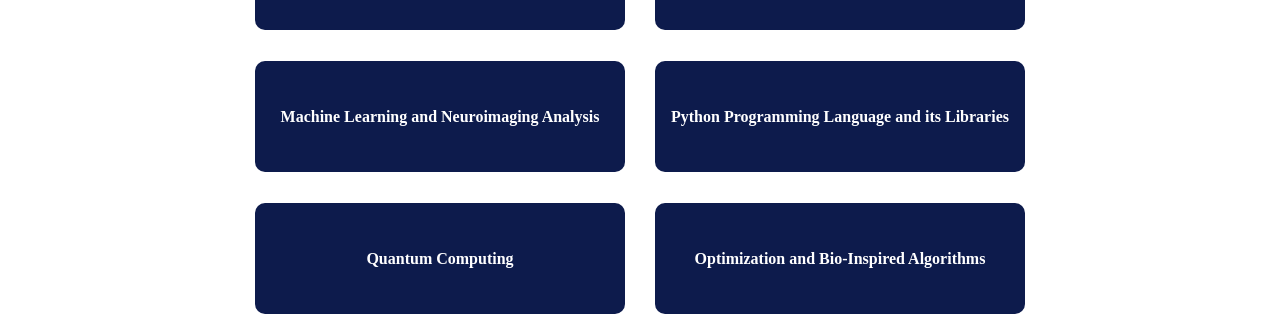
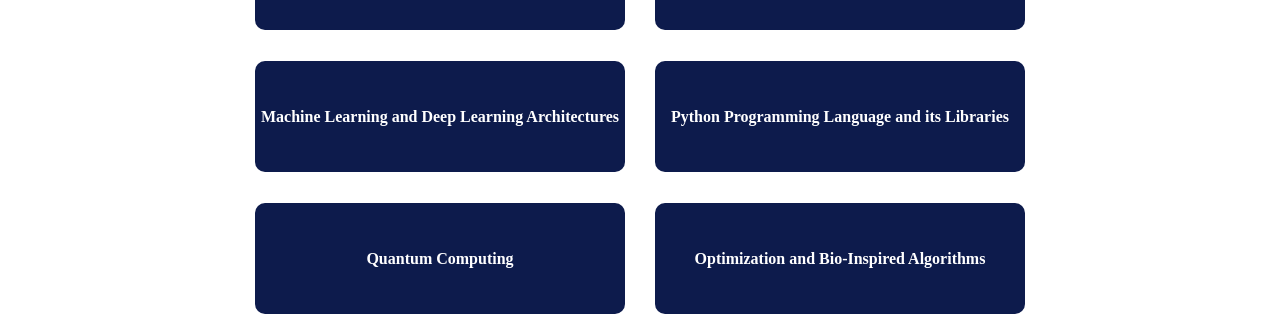
Before and after one commit to HodaZamani/HodaZamani.github.io, a Jekyll site: the page built from _pages/Courses.md, in a window 1280 px wide. Shown: the part 347-663 px from the top of the page. Built offline with Jekyll 4.4.1, drawn with Linux system fonts in a browser that asks for light colours; comment, search, counter and statistics services are not loaded; a style sheet for code colours, icons or effects is not loaded.

Commit message:
Update Courses.md

```diff
--- a/_pages/Courses.md
+++ b/_pages/Courses.md
@@ -88,10 +88,10 @@
     <div class="flip-card">
       <div class="flip-card-inner">
         <div class="flip-card-front">
-          Machine Learning and Neuroimaging Analysis
+          Machine Learning and Deep Learning Architectures
         </div>
         <div class="flip-card-back">
-          Machine Learning and Neuroimaging Analysis
+          Neuroimaging Data Processing and Analysis with Python
         </div>
       </div>
     </div>
@@ -104,7 +104,7 @@
           Python Programming Language and its Libraries
         </div>
         <div class="flip-card-back">
-          Python Programming Language and its Libraries
+          TensorFlow, Keras, PyTorch, OpenCV, scikit-image, MediaPipe, Biopython, and PyTorch Geometric
         </div>
       </div>
     </div>
```
